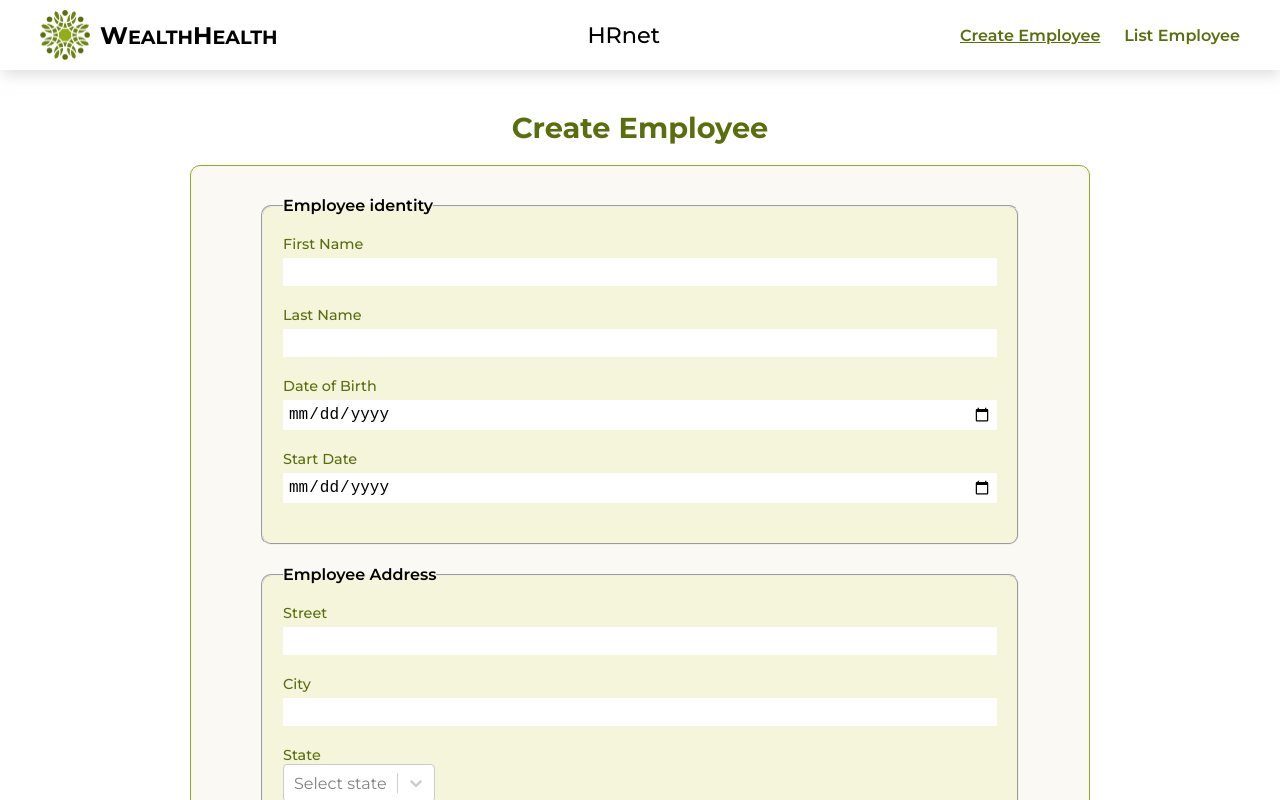
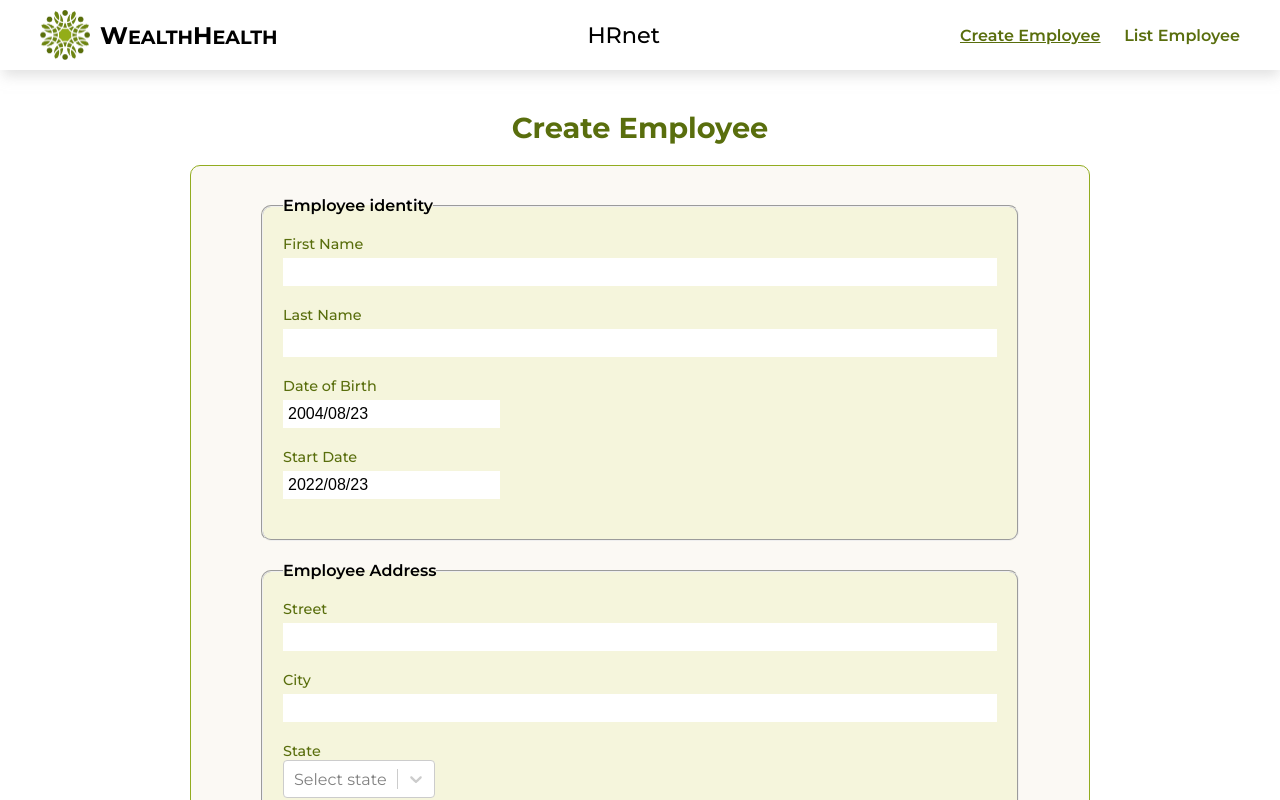
Before and after one commit to MarcosMene/MarcosMeneghetti_14_17082022, a React (Create React App) app: page / in a window 1280 px wide. Shown: the top 800 px of the page. Built offline with nearby package versions, Linux system fonts and the light colour scheme.

Commit message:
form validation v3 date picker v1

```diff
--- a/package.json
+++ b/package.json
@@ -9,7 +9,9 @@
     "@testing-library/user-event": "^13.5.0",
     "date-fns": "^2.29.2",
     "modal_mm": "^0.1.11",
+    "moment": "^2.29.4",
     "react": "^18.2.0",
+    "react-datepicker": "^4.8.0",
     "react-dom": "^18.2.0",
     "react-icons": "^4.4.0",
     "react-redux": "^8.0.2",
--- a/src/Pages/createEmployee/CreateEmployee.jsx
+++ b/src/Pages/createEmployee/CreateEmployee.jsx
@@ -1,12 +1,13 @@
-import React, { useState, useRef, useEffect } from "react";
+/* eslint-disable react-hooks/exhaustive-deps */
+import React, { useState, useEffect } from "react";
+import DatePicker from "react-datepicker";
+import moment from "moment";
 import "./CreateEmployee.css";
+import "../../../src/App.css";
+import "react-datepicker/dist/react-datepicker.css";
 import { Modal } from "modal_mm";
 import Select from "react-select";
 import { states } from "../../mocks_data/states";
-import { BiInfoCircle } from "react-icons/bi";
-import { FaTimes } from "react-icons/fa";
-import { useSelector, useDispatch } from "react-redux";
-import Spinner from "../../components/Spinner/Spinner";
 
 const CreateEmployee = () => {
   const initialValues = {
@@ -36,6 +37,91 @@ const CreateEmployee = () => {
   // React state to manage selected options country state
   const [selectedOptionsState, setSelectedOptionsState] = useState();
 
+  //birth date
+  const [selectedDate, setSelectedDate] = useState(
+    moment().subtract(18, "years")._d
+  );
+  //start work date
+  const [selectedDateStart, setSelectedDateStart] = useState(new Date());
+  // const [ageUserBad, setAgeUserBad] = useState(false);
+  // const [ageMessage, setAgeMessage] = useState("");
+
+  const ageDate = (data) => {
+    setSelectedDate(data);
+
+    const dateValue = moment(data).format("YYYY/MM/DD");
+
+    setFormValues({
+      ...formValues,
+
+      [(formValues.datebirth = "datebirth")]: (formValues.datebirth =
+        dateValue),
+    });
+
+    console.log(formValues);
+    // setFormValues({
+    //   ...formValues,
+    //   [formValues]: data.value,
+    // });
+    //
+
+    formErrors.datebirth = "";
+
+    // const today = new Date();
+    // const birthDate = new Date(data);
+    // const age = today.getFullYear() - birthDate.getFullYear();
+
+    // if (age < 18) {
+    //   setAgeMessage("you must be 18 or older to work here");
+    //   setSelectedDate(null);
+    //   setAgeUserBad(true);
+    // } else if (age > 65) {
+    //   setAgeMessage("you are too olde");
+    //   setSelectedDate(null);
+    //   setAgeUserBad(true);
+    // } else {
+    //   setAgeMessage("your good");
+    // }
+  };
+
+  const startDate = (data) => {
+    setSelectedDateStart(data);
+
+    const dateValueStart = moment(data).format("YYYY/MM/DD");
+
+    setFormValues({
+      ...formValues,
+
+      [(formValues.startdate = "startdate")]: (formValues.startdate =
+        dateValueStart),
+    });
+
+    console.log(formValues);
+    // setFormValues({
+    //   ...formValues,
+    //   [formValues]: data.value,
+    // });
+    //
+
+    formErrors.datebirth = "";
+
+    // const today = new Date();
+    // const birthDate = new Date(data);
+    // const age = today.getFullYear() - birthDate.getFullYear();
+
+    // if (age < 18) {
+    //   setAgeMessage("you must be 18 or older to work here");
+    //   setSelectedDate(null);
+    //   setAgeUserBad(true);
+    // } else if (age > 65) {
+    //   setAgeMessage("you are too olde");
+    //   setSelectedDate(null);
+    //   setAgeUserBad(true);
+    // } else {
+    //   setAgeMessage("your good");
+    // }
+  };
+
   // Function triggered on selection country state
   function handleSelectState(data) {
     setSelectedOptionsState(data);
@@ -52,6 +138,7 @@ const CreateEmployee = () => {
 
   const handleChange = (e) => {
     const { name, value } = e.target;
+    console.log(e.target);
     setFormValues({ ...formValues, [name]: value });
 
     //hide error message from the input that is changing
@@ -72,10 +159,13 @@ const CreateEmployee = () => {
       setFormValues(initialValues);
       setSelectedOptionsState(null);
       setSelectedOptions(null);
+      setSelectedDate(moment().subtract(18, "years")._d);
+      setSelectedDateStart(new Date());
     }
   }, [formErrors]);
 
   const validate = (values) => {
+    console.log(values);
     const errors = {};
     if (!values.firstname) {
       errors.firstname = "first name is required";
@@ -173,22 +263,60 @@ const CreateEmployee = () => {
 
               <label>Date of Birth</label>
               <p className="errorMessage">{formErrors.datebirth}</p>
-              <input
+              {/* <input
                 autoComplete="off"
                 name="datebirth"
                 type="date"
                 value={formValues.datebirth}
                 onChange={handleChange}
+              /> */}
+              <DatePicker
+                name="datebirth"
+                value={selectedDate}
+                onChange={ageDate}
+                selected={selectedDate}
+                placeholderText={"yyyy/MM/dd"}
+                yearDropdownItemNumber={60}
+                minDate={moment().subtract(60, "years")._d}
+                maxDate={moment().subtract(18, "years")._d}
+                scrollableYearDropdown
+                dateFormat="yyyy/MM/dd"
+                // filterDate={(date) => date.getDay() !== 6 && date.getDay() !== 0}
+                peekNextMonth
+                showMonthDropdown
+                showYearDropdown
+                dropdownMode="select"
+                // todayButton="today"
               />
 
               <label>Start Date</label>
               <p className="errorMessage">{formErrors.startdate}</p>
-              <input
+              {/* <input
                 autoComplete="off"
                 name="startdate"
                 type="date"
                 value={formValues.startdate}
                 onChange={handleChange}
+              /> */}
+              <DatePicker
+                name="startdate"
+                value={moment(selectedDateStart).format("YYYY/MM/DD")}
+                onChange={startDate}
+                selected={selectedDateStart}
+                placeholderText={"yyyy/MM/dd"}
+                // yearDropdownItemNumber={1}
+                minDate={new Date()}
+                maxDate={moment().add(5, "weeks")._d}
+                // scrollableYearDropdown
+                dateFormat="yyyy/MM/dd"
+                filterDate={(date) =>
+                  date.getDay() !== 6 && date.getDay() !== 0
+                }
+                peekNextMonth
+                showMonthDropdown
+                // showYearDropdown
+                dropdownMode="select"
+                todayButton="today"
               />
             </fieldset>
             <fieldset className="form-fieldset title">
```
Also changed, not shown: 1 other file (tests, documents, lock files or other folders).
